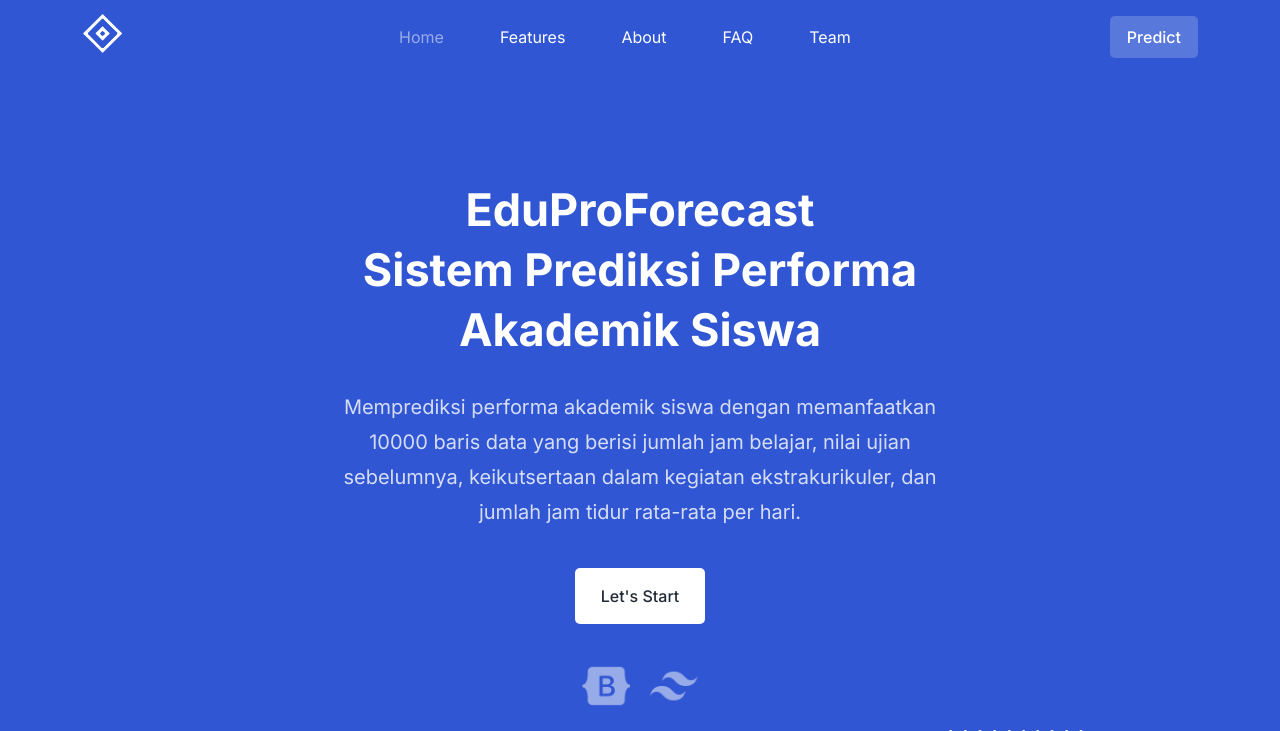
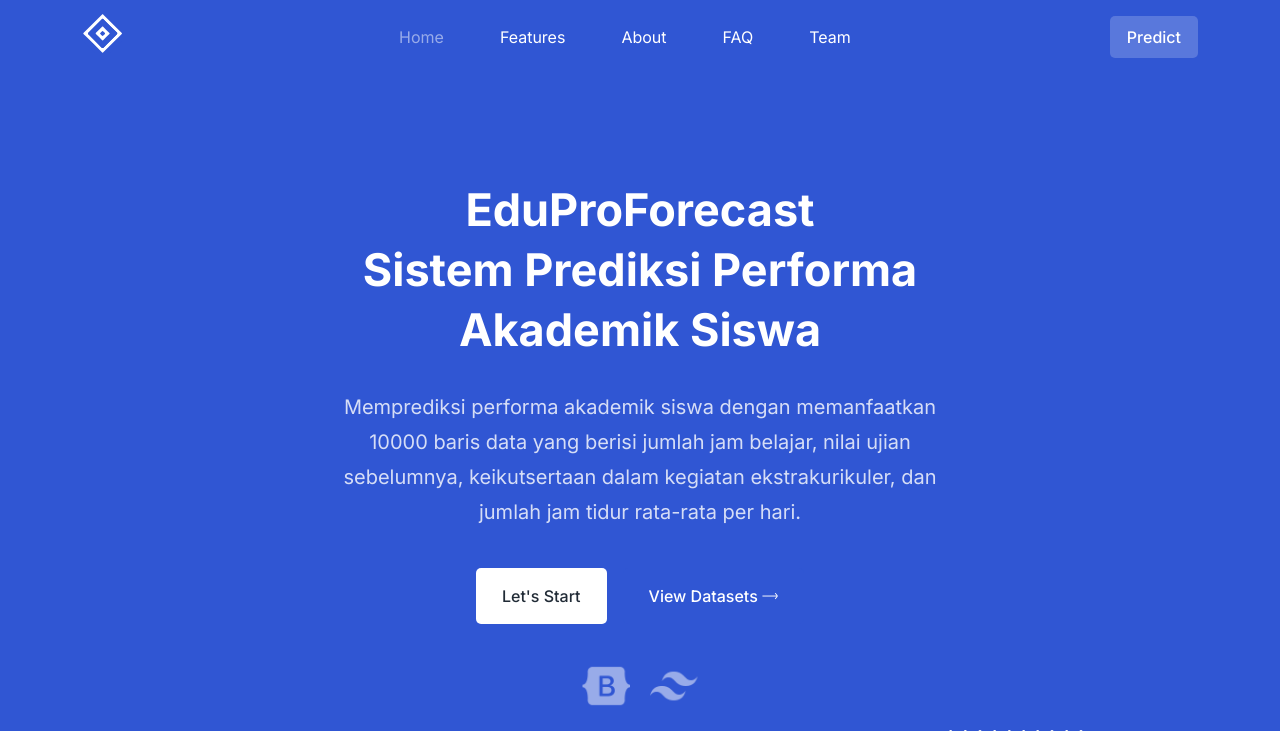
Before and after one commit to Kocheng-Angkasa/EduProForecast, a Flask app: page / in a window 1280 px wide. Shown: the top 731 px of the page. Run offline with Flask 3, Linux system fonts and the light colour scheme; some libraries are stand-ins or nearby versions.

Commit message:
Update index.html

```diff
--- a/templates/index.html
+++ b/templates/index.html
@@ -112,6 +112,11 @@
                 <li>
                   <a href="/input" rel="nofollow noopener" class="ud-main-btn ud-white-btn">
                     Let's Start
+                  </a>
+                </li>
+		                      <li>
+                  <a href="/data" rel="nofollow noopener" class="ud-main-btn ud-link-btn">
+                    View Datasets <i class="lni lni-arrow-right"></i>
                   </a>
                 </li>
               </ul>
```
